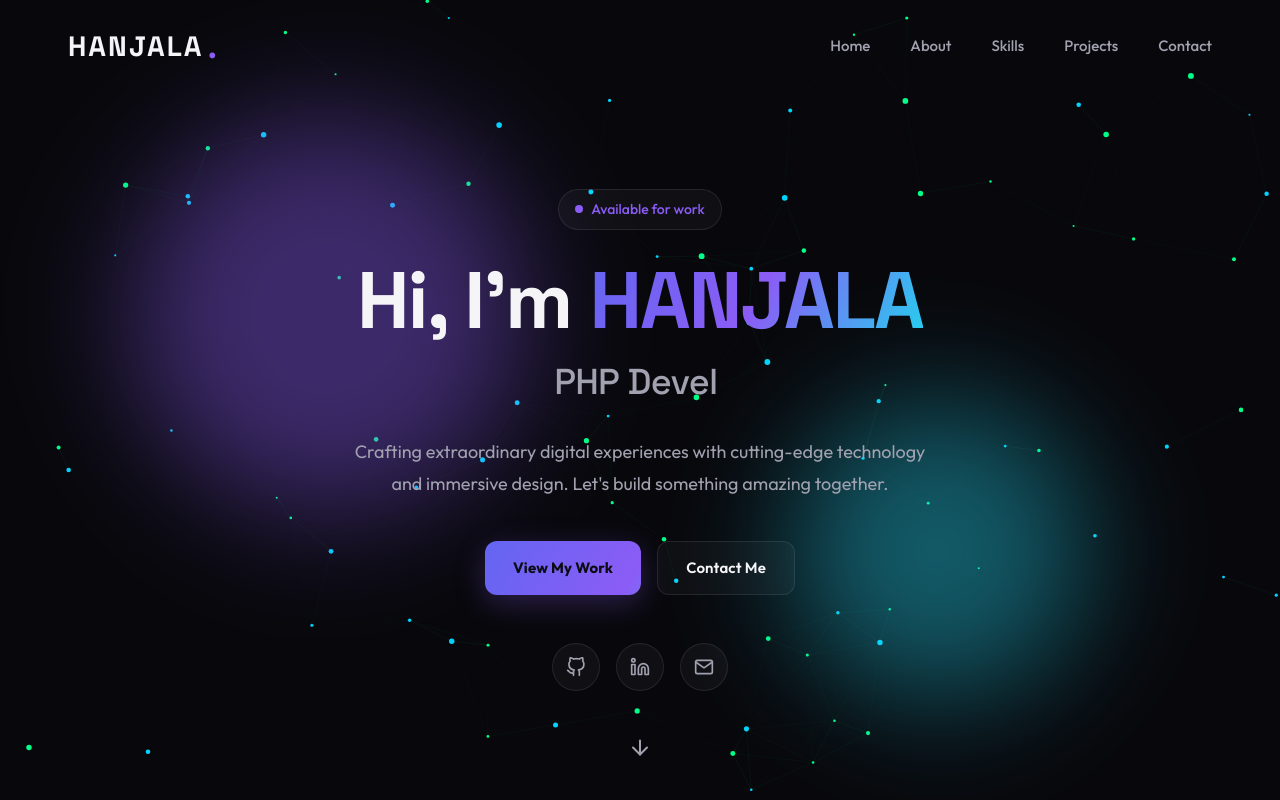
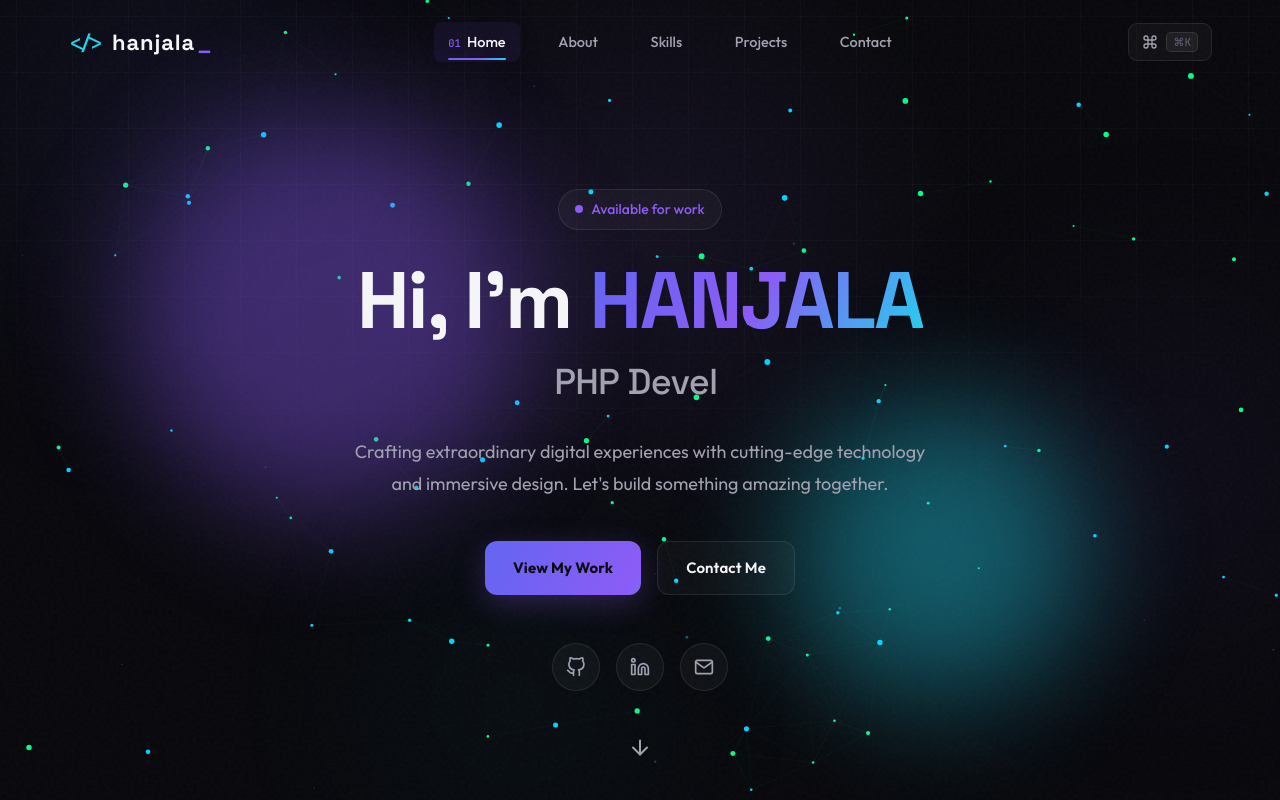
Before and after one commit to HanjalaShihab/Portfolio-, a React (Vite) app: page / in a window 1280 px wide. Shown: the top 800 px of the page. Built offline with nearby package versions, Linux system fonts and the light colour scheme.

Commit message:
updated the ui

```diff
--- a/src/App.jsx
+++ b/src/App.jsx
@@ -1,5 +1,4 @@
 import { useState, useEffect } from 'react'
-import { AnimatePresence } from 'framer-motion'
 import './index.css'
 import Navbar from './components/Navbar/Navbar'
 import Hero from './components/Hero/Hero'
@@ -9,12 +8,14 @@ import Projects from './components/Projects/Projects'
 import Contact from './components/Contact/Contact'
 import Footer from './components/Footer/Footer'
 import Cursor from './components/Cursor/Cursor'
+import BackgroundFX from './components/BackgroundFX/BackgroundFX'
+import ScrollProgress from './components/ScrollProgress/ScrollProgress'
+import CommandPalette from './components/CommandPalette/CommandPalette'
 
 const MOBILE_MEDIA_QUERY = '(max-width: 768px), (hover: none), (pointer: coarse)'
 
 function App() {
   const [mousePosition, setMousePosition] = useState({ x: 0, y: 0 })
-  const [isLoaded, setIsLoaded] = useState(false)
   const [isMobileDevice, setIsMobileDevice] = useState(() => {
     if (typeof window === 'undefined') return false
     return window.matchMedia(MOBILE_MEDIA_QUERY).matches
@@ -33,14 +34,12 @@ function App() {
   }, [])
 
   useEffect(() => {
-    setIsLoaded(true)
     if (isMobileDevice) return undefined
 
     let animationFrameId = null
 
     const handleMouseMove = (e) => {
       if (animationFrameId) return
-
       animationFrameId = requestAnimationFrame(() => {
         setMousePosition({ x: e.clientX, y: e.clientY })
         animationFrameId = null
@@ -54,80 +53,10 @@ function App() {
     }
   }, [isMobileDevice])
 
-  // Scroll-triggered section reveal + background color transition (excluding hero)
-  useEffect(() => {
-    const sectionConfig = [
-      { id: 'about', colorClass: 'section-bg-1' },
-      { id: 'skills', colorClass: 'section-bg-7' },
-      { id: 'projects', colorClass: 'section-bg-6' },
-      { id: 'contact', colorClass: 'section-bg-4' },
-      { id: 'footer', colorClass: 'section-bg-8' }
-    ]
-
-    if (isMobileDevice) {
-      sectionConfig.forEach(({ id, colorClass }, index) => {
-        const element = document.getElementById(id)
-        if (!element) return
-
-        const directionClass = index % 2 === 0 ? 'scroll-section--left' : 'scroll-section--right'
-        element.classList.remove(
-          'section-bg',
-          'scroll-section',
-          'section-bg-active',
-          'is-visible',
-          colorClass,
-          directionClass
-        )
-      })
-
-      return undefined
-    }
-
-    const sections = sectionConfig
-      .map(({ id, colorClass }, index) => {
-        const element = document.getElementById(id)
-        if (!element) return null
-        const directionClass = index % 2 === 0 ? 'scroll-section--left' : 'scroll-section--right'
-        element.classList.add('section-bg', 'scroll-section', colorClass, directionClass)
-        const revealItems = element.querySelectorAll('.reveal-item')
-        revealItems.forEach((item, itemIndex) => {
-          item.style.setProperty('--reveal-delay', `${itemIndex * 0.12}s`)
-        })
-        return element
-      })
-      .filter(Boolean)
-
-    if (sections.length === 0) return undefined
-
-    const observer = new IntersectionObserver(
-      (entries) => {
-        entries.forEach((entry) => {
-          if (entry.isIntersecting) {
-            entry.target.classList.add('section-bg-active', 'is-visible')
-          } else {
-            entry.target.classList.remove('section-bg-active', 'is-visible')
-          }
-        })
-      },
-      {
-        threshold: 0.1,
-        rootMargin: '0px 0px -25% 0px'
-      }
-    )
-
-    sections.forEach((section) => observer.observe(section))
-
-    return () => {
-      observer.disconnect()
-      sections.forEach((section) => {
-        section.classList.remove('section-bg-active', 'is-visible')
-      })
-    }
-  }, [isMobileDevice])
-
   return (
-    <AnimatePresence>
     <div className="app">
+      <BackgroundFX />
+      <ScrollProgress />
       {!isMobileDevice && <Cursor mousePosition={mousePosition} />}
       <Navbar />
 
@@ -140,8 +69,8 @@ function App() {
       </main>
 
       <Footer />
+      <CommandPalette />
     </div>
-    </AnimatePresence>
   )
 }
 
--- a/src/components/Navbar/Navbar.css
+++ b/src/components/Navbar/Navbar.css
@@ -3,15 +3,16 @@
   top: 0;
   left: 0;
   right: 0;
-  z-index: 1000;
-  padding: 20px 0;
-  transition: var(--transition-smooth);
+  z-index: 1500;
+  padding: 22px 0;
+  transition: padding 0.4s var(--ease-out-expo), background 0.4s, border-color 0.4s, backdrop-filter 0.4s;
 }
 
 .navbar.scrolled {
-  background: rgba(10, 10, 15, 0.85);
-  backdrop-filter: blur(20px);
   padding: 12px 0;
+  background: rgba(8, 8, 12, 0.72);
+  backdrop-filter: blur(18px) saturate(140%);
+  -webkit-backdrop-filter: blur(18px) saturate(140%);
   border-bottom: 1px solid var(--glass-border);
 }
 
@@ -19,78 +20,156 @@
   display: flex;
   align-items: center;
   justify-content: space-between;
+  gap: 24px;
 }
 
 .logo {
-  display: flex;
-  align-items: center;
-  gap: 4px;
+  display: inline-flex;
+  align-items: baseline;
+  gap: 2px;
+  font-family: var(--font-mono);
+}
+
+.logo-mark {
+  font-family: var(--font-mono);
+  font-size: 20px;
+  color: var(--accent-secondary);
+  margin-right: 6px;
+  font-weight: 600;
 }
 
 .logo-text {
   font-family: var(--font-heading);
-  font-size: 28px;
-  font-weight: 800;
-  letter-spacing: 2px;
+  font-size: 22px;
+  font-weight: 700;
+  letter-spacing: 0.04em;
   color: var(--text-primary);
 }
 
 .logo-dot {
-  font-size: 32px;
   color: var(--accent-primary);
+  font-size: 24px;
   font-weight: 700;
 }
 
 .nav-links {
   display: flex;
   align-items: center;
-  gap: 40px;
+  gap: 6px;
 }
 
 .nav-link {
-  font-size: 15px;
+  position: relative;
+  display: inline-flex;
+  align-items: baseline;
+  gap: 6px;
+  padding: 8px 14px;
+  font-size: 14.5px;
   font-weight: 500;
   color: var(--text-secondary);
-  transition: var(--transition-smooth);
-  position: relative;
+  border-radius: 8px;
+  transition: color 0.25s var(--ease-out-expo), background 0.25s;
 }
 
-.nav-link::after {
-  content: '';
-  position: absolute;
-  bottom: -4px;
-  left: 0;
-  width: 0;
-  height: 2px;
-  background: var(--gradient-main);
-  transition: var(--transition-smooth);
+.nav-link-index {
+  font-family: var(--font-mono);
+  font-size: 10.5px;
+  color: var(--accent-primary);
+  opacity: 0;
+  transform: translateY(2px);
+  transition: opacity 0.25s, transform 0.25s;
 }
 
 .nav-link:hover {
   color: var(--text-primary);
 }
 
-.nav-link:hover::after {
-  width: 100%;
+.nav-link:hover .nav-link-index,
+.nav-link.active .nav-link-index {
+  opacity: 1;
+  transform: translateY(0);
+}
+
+.nav-link.active {
+  color: var(--text-primary);
+  background: rgba(139, 92, 246, 0.08);
+}
+
+.nav-underline {
+  position: absolute;
+  left: 14px;
+  right: 14px;
+  bottom: 2px;
+  height: 2px;
+  border-radius: 2px;
+  background: var(--gradient-main);
+  transform: scaleX(0);
+  transform-origin: left;
+  transition: transform 0.4s var(--ease-out-expo);
+}
+
+.nav-link:hover .nav-underline,
+.nav-link.active .nav-underline {
+  transform: scaleX(1);
+}
+
+.nav-actions {
+  display: flex;
+  align-items: center;
+  gap: 10px;
+}
+
+.palette-trigger {
+  display: inline-flex;
+  align-items: center;
+  gap: 8px;
+  padding: 8px 13px;
+  border-radius: 9px;
+  background: var(--glass-bg);
+  border: 1px solid var(--glass-border);
+  color: var(--text-secondary);
+  font-size: 13px;
+  transition: var(--transition-fast);
+}
+
+.palette-trigger:hover {
+  color: var(--text-primary);
+  border-color: var(--glass-border-hover);
+  background: rgba(139, 92, 246, 0.1);
+}
+
+.palette-kbd {
+  font-family: var(--font-mono);
+  font-size: 11px;
+  padding: 2px 6px;
+  border-radius: 5px;
+  background: rgba(255, 255, 255, 0.06);
+  border: 1px solid var(--glass-border);
+  color: var(--text-muted);
 }
 
 .mobile-menu-btn {
   display: none;
-  background: transparent;
-  border: none;
+  background: var(--glass-bg);
+  border: 1px solid var(--glass-border);
   color: var(--text-primary);
-  padding: 8px;
+  padding: 9px;
+  border-radius: 9px;
+  transition: var(--transition-fast);
 }
 
-/* Mobile Menu */
+.mobile-menu-btn:hover {
+  border-color: var(--glass-border-hover);
+}
+
+/* Mobile menu */
 .mobile-menu {
   position: fixed;
-  top: 0;
-  right: 0;
-  width: 100%;
-  height: 100vh;
-  background: var(--bg-primary);
-  z-index: 999;
+  inset: 0;
+  background: rgba(8, 8, 12, 0.94);
+  backdrop-filter: blur(24px);
+  -webkit-backdrop-filter: blur(24px);
+  z-index: 1400;
   display: flex;
   align-items: center;
   justify-content: center;
@@ -100,44 +179,67 @@
   display: flex;
   flex-direction: column;
   align-items: center;
-  gap: 32px;
+  gap: 14px;
 }
 
 .mobile-nav-link {
+  display: inline-flex;
+  align-items: baseline;
+  gap: 10px;
   font-family: var(--font-heading);
-  font-size: 36px;
+  font-size: 30px;
   font-weight: 700;
   color: var(--text-primary);
-  transition: var(--transition-smooth);
+  padding: 8px 16px;
+  transition: color 0.25s;
 }
 
 .mobile-nav-link:hover {
+  color: var(--accent-secondary);
+}
+
+.mobile-nav-index {
+  font-family: var(--font-mono);
+  font-size: 13px;
   color: var(--accent-primary);
 }
 
 .mobile-social-links {
   display: flex;
-  gap: 24px;
-  margin-top: 24px;
+  gap: 22px;
+  margin-top: 26px;
 }
 
-.social-icon {
+.mobile-social-links a {
+  width: 46px;
+  height: 46px;
+  display: flex;
+  align-items: center;
+  justify-content: center;
+  background: var(--glass-bg);
+  border: 1px solid var(--glass-border);
+  border-radius: 12px;
   color: var(--text-secondary);
-  transition: var(--transition-smooth);
+  transition: var(--transition-fast);
 }
 
-.social-icon:hover {
-  color: var(--accent-primary);
+.mobile-social-links a:hover {
+  color: var(--text-primary);
+  border-color: var(--glass-border-hover);
   transform: translateY(-3px);
 }
 
-@media (max-width: 768px) {
+@media (max-width: 900px) {
   .nav-links {
     display: none;
   }
-
   .mobile-menu-btn {
     display: block;
-    z-index: 1001;
   }
 }
+
+@media (max-width: 480px) {
+  .palette-kbd {
+    display: none;
+  }
+}
--- a/src/components/Navbar/Navbar.jsx
+++ b/src/components/Navbar/Navbar.jsx
@@ -1,6 +1,6 @@
 import { useState, useEffect } from 'react'
 import { motion, AnimatePresence } from 'framer-motion'
-import { FiMenu, FiX, FiGithub, FiLinkedin, FiTwitter } from 'react-icons/fi'
+import { FiMenu, FiX, FiGithub, FiLinkedin, FiCommand } from 'react-icons/fi'
 import './Navbar.css'
 
 const navLinks = [
@@ -14,15 +14,48 @@ const navLinks = [
 const Navbar = () => {
   const [isScrolled, setIsScrolled] = useState(false)
   const [isMobileMenuOpen, setIsMobileMenuOpen] = useState(false)
+  const [activeSection, setActiveSection] = useState('home')
 
   useEffect(() => {
     const handleScroll = () => {
       setIsScrolled(window.scrollY > 50)
     }
 
-    window.addEventListener('scroll', handleScroll)
+    window.addEventListener('scroll', handleScroll, { passive: true })
     return () => window.removeEventListener('scroll', handleScroll)
   }, [])
+
+  // Active section tracking
+  useEffect(() => {
+    const observer = new IntersectionObserver(
+      (entries) => {
+        entries.forEach((entry) => {
+          if (entry.isIntersecting) {
+            setActiveSection(entry.target.id)
+          }
+        })
+      },
+      {
+        rootMargin: '-40% 0px -55% 0px',
+        threshold: 0
+      }
+    )
+
+    navLinks.forEach((link) => {
+      const el = document.querySelector(link.href)
+      if (el) observer.observe(el)
+    })
+
+    return () => observer.disconnect()
+  }, [])
+
+  const openPalette = () => {
+    window.dispatchEvent(new KeyboardEvent('keydown', {
+      key: 'k',
+      metaKey: true,
+      bubbles: true
+    }))
+  }
 
   const handleNavClick = (e, href) => {
     e.preventDefault()
@@ -37,57 +70,81 @@ const Navbar = () => {
     <>
       <motion.nav
         className={`navbar ${isScrolled ? 'scrolled' : ''}`}
-        initial={{ y: -100 }}
-        animate={{ y: 0 }}
-        transition={{ duration: 0.6 }}
+        initial={{ y: -90, opacity: 0 }}
+        animate={{ y: 0, opacity: 1 }}
+        transition={{ duration: 0.7, ease: [0.16, 1, 0.3, 1] }}
+        aria-label="Primary navigation"
       >
         <div className="container navbar-container">
           <motion.a
             href="#home"
             className="logo"
             onClick={(e) => handleNavClick(e, '#home')}
-            whileHover={{ scale: 1.05 }}
+            whileHover={{ scale: 1.04 }}
+            whileTap={{ scale: 0.97 }}
+            aria-label="Go to home"
           >
-            <span className="logo-text">HANJALA</span>
-            <span className="logo-dot">.</span>
+            <span className="logo-mark">{'</>'}</span>
+            <span className="logo-text">hanjala</span>
+            <span className="logo-dot">_</span>
           </motion.a>
 
           <div className="nav-links">
-            {navLinks.map((link, index) => (
+            {navLinks.map((link, index) => {
+              const isActive = activeSection === link.href.slice(1)
+              return (
                 <motion.a
                   key={link.name}
                   href={link.href}
-                className="nav-link"
+                  className={`nav-link ${isActive ? 'active' : ''}`}
                   onClick={(e) => handleNavClick(e, link.href)}
-                initial={{ opacity: 0, y: -20 }}
+                  initial={{ opacity: 0, y: -16 }}
                   animate={{ opacity: 1, y: 0 }}
-                transition={{ delay: 0.1 * index }}
-                whileHover={{ color: 'var(--accent-primary)' }}
+                  transition={{ delay: 0.08 * index + 0.2 }}
                 >
+                  <span className="nav-link-index">0{index + 1}</span>
                   {link.name}
+                  <span className="nav-underline" />
                 </motion.a>
-            ))}
+              )
+            })}
           </div>
+
+          <div className="nav-actions">
+            <motion.button
+              className="palette-trigger"
+              onClick={openPalette}
+              whileHover={{ y: -2 }}
+              whileTap={{ scale: 0.96 }}
+              aria-label="Open command palette"
+              title="Command palette (⌘K)"
+            >
+              <FiCommand size={16} />
+              <span className="palette-kbd">⌘K</span>
+            </motion.button>
 
             <motion.button
               className="mobile-menu-btn"
               onClick={() => setIsMobileMenuOpen(!isMobileMenuOpen)}
-            whileTap={{ scale: 0.95 }}
+              whileTap={{ scale: 0.94 }}
+              aria-label={isMobileMenuOpen ? 'Close menu' : 'Open menu'}
+              aria-expanded={isMobileMenuOpen}
             >
-            {isMobileMenuOpen ? <FiX size={24} /> : <FiMenu size={24} />}
+              {isMobileMenuOpen ? <FiX size={22} /> : <FiMenu size={22} />}
             </motion.button>
+          </div>
         </div>
       </motion.nav>
 
-      {/* Mobile Menu Overlay */}
+      {/* Mobile menu */}
       <AnimatePresence>
         {isMobileMenuOpen && (
           <motion.div
             className="mobile-menu"
-            initial={{ opacity: 0, x: '100%' }}
-            animate={{ opacity: 1, x: 0 }}
-            exit={{ opacity: 0, x: '100%' }}
-            transition={{ type: 'tween', duration: 0.3 }}
+            initial={{ opacity: 0 }}
+            animate={{ opacity: 1 }}
+            exit={{ opacity: 0 }}
+            transition={{ duration: 0.28 }}
           >
             <div className="mobile-menu-content">
               {navLinks.map((link, index) => (
@@ -96,25 +153,28 @@ const Navbar = () => {
                   href={link.href}
                   className="mobile-nav-link"
                   onClick={(e) => handleNavClick(e, link.href)}
-                  initial={{ opacity: 0, x: 50 }}
-                  animate={{ opacity: 1, x: 0 }}
-                  transition={{ delay: 0.1 * index }}
+                  initial={{ opacity: 0, y: 26 }}
+                  animate={{ opacity: 1, y: 0 }}
+                  transition={{ delay: 0.06 * index + 0.15 }}
                 >
+                  <span className="mobile-nav-index">0{index + 1}</span>
                   {link.name}
                 </motion.a>
               ))}
 
-              <div className="mobile-social-links">
-                <a href="https://github.com/HanjalaShihab" target="_blank" rel="noopener noreferrer" className="social-icon">
-                  <FiGithub size={24} />
+              <motion.div
+                className="mobile-social-links"
+                initial={{ opacity: 0, y: 20 }}
+                animate={{ opacity: 1, y: 0 }}
+                transition={{ delay: 0.45 }}
+              >
+                <a href="https://github.com/HanjalaShihab" target="_blank" rel="noopener noreferrer" aria-label="GitHub">
+                  <FiGithub size={20} />
                 </a>
-                <a href="https://www.linkedin.com/in/h-m-shihab-a98039350/" target="_blank" rel="noopener noreferrer" className="social-icon">
-                  <FiLinkedin size={24} />
+                <a href="https://www.linkedin.com/in/h-m-shihab-a98039350/" target="_blank" rel="noopener noreferrer" aria-label="LinkedIn">
+                  <FiLinkedin size={20} />
                 </a>
-                <a href="https://twitter.com" target="_blank" rel="noopener noreferrer" className="social-icon">
-                  <FiTwitter size={24} />
-                </a>
-              </div>
+              </motion.div>
             </div>
           </motion.div>
         )}
```
Also changed, not shown: src/components/CommandPalette/CommandPalette.jsx (+48 -0 lines), 1 other file (tests, documents, lock files or other folders). Lines whose indentation alone changed are shown as unchanged.
